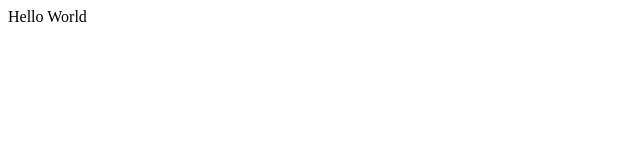
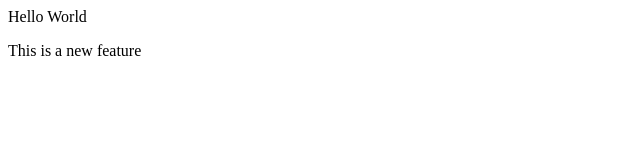
Before and after one commit to kpc12/localRepo, a plain HTML site: page index.html in a window 1280 px wide. Shown: the whole page, without its empty margins (0-640 px from the left). Drawn offline with Linux system fonts and the light colour scheme.

Commit message:
Add new feature

```diff
--- a/index.html
+++ b/index.html
@@ -1 +1,2 @@
 <p>Hello World</p>
+<p>This is a new feature</>
```
